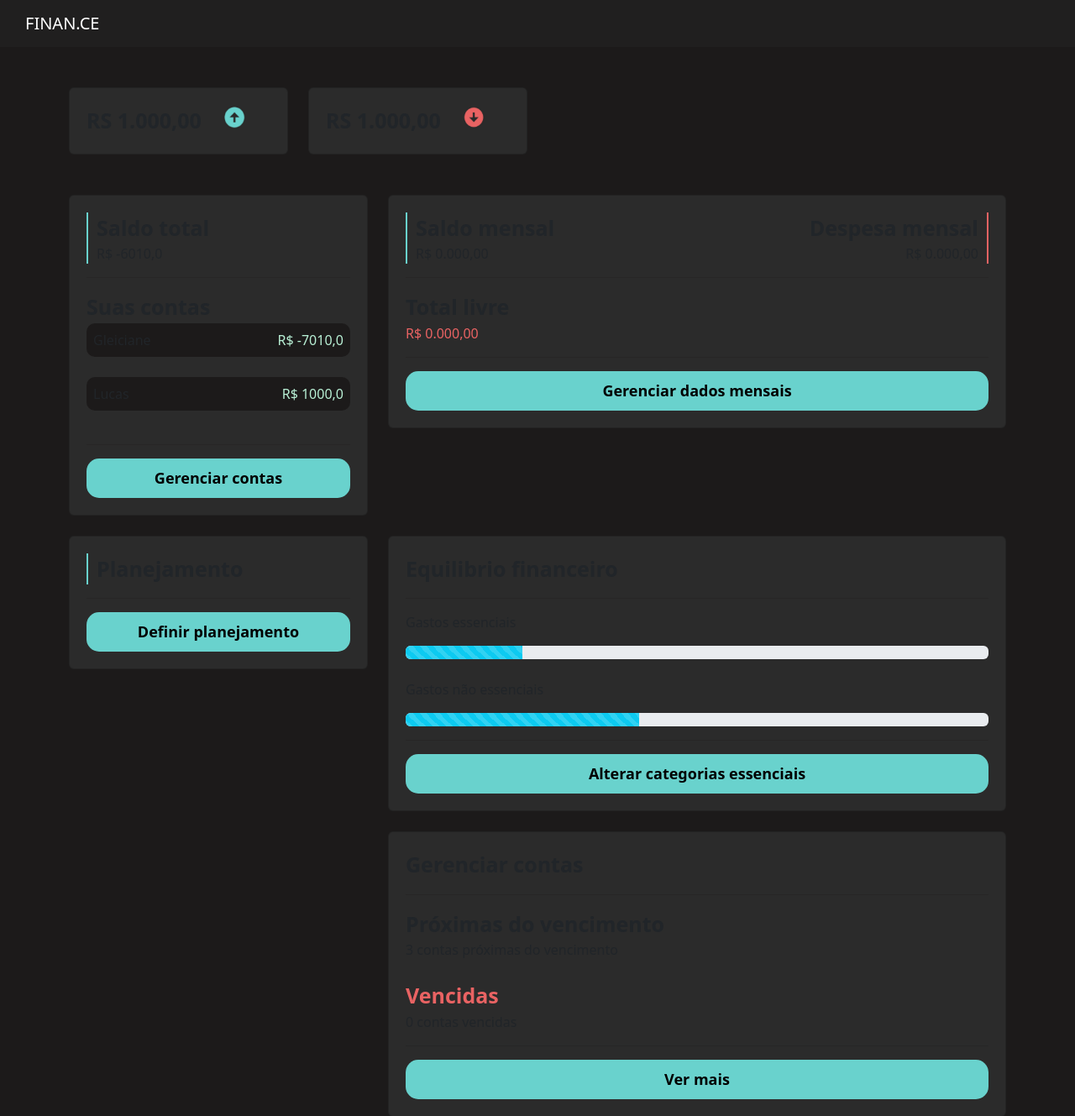
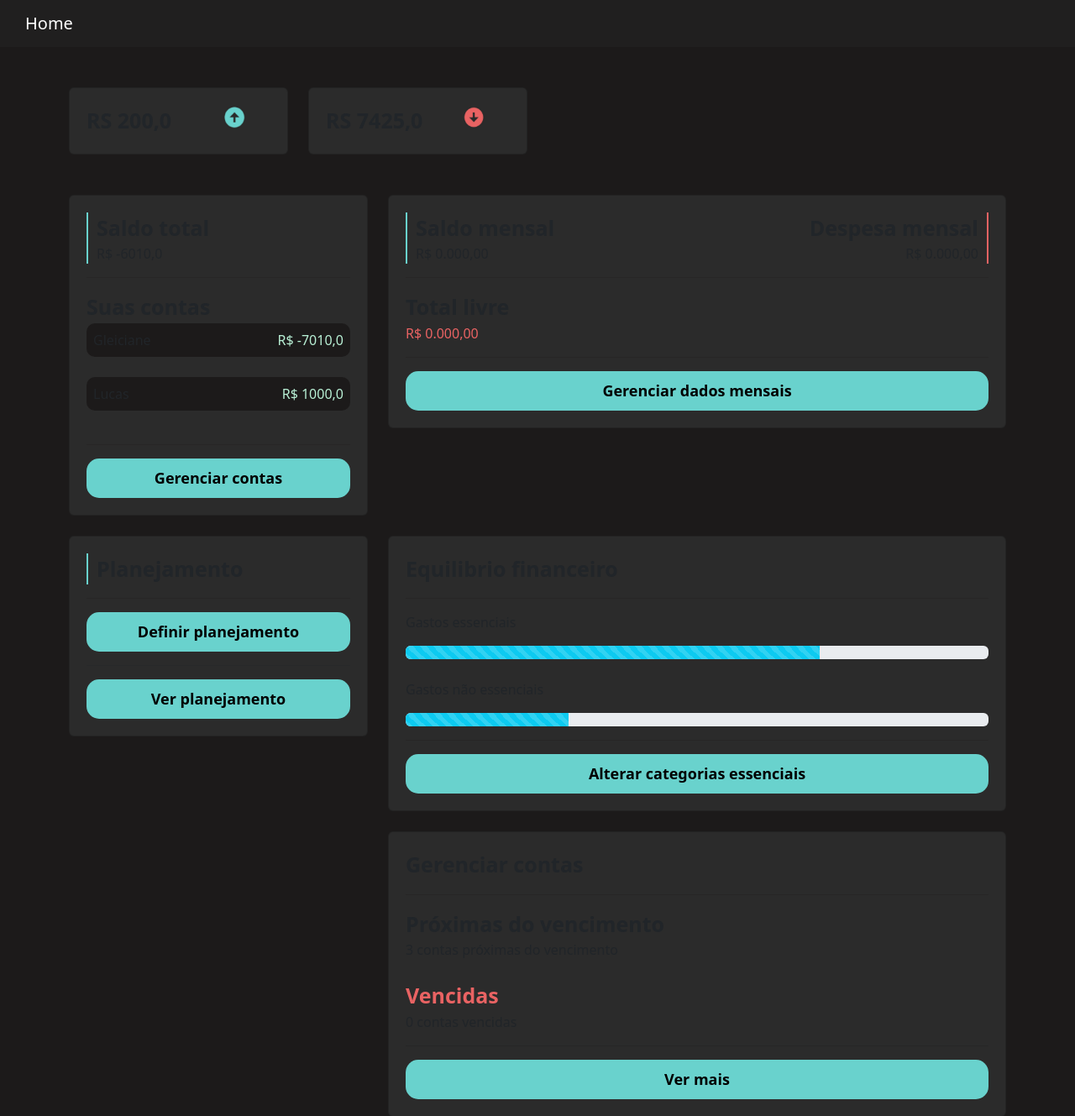
Before and after one commit to Lukinhas0601/pythonando_week7.0, a Django app: page /perfil/home/ in a window 1280 px wide. Shown: the top 1329 px of the page at 84% size. Run offline with Django 4.2, Linux system fonts and the light colour scheme; data comes from the database, SQL or seed files in the repository; both versions use the stored data as it was after the commit.

Commit message:
aula 3 finalizado

```diff
--- a/perfil/templates/home.html
+++ b/perfil/templates/home.html
@@ -13,11 +13,11 @@
         <br>
         <div class="row">
             <div class="col-md-3">
-                <a style="text-decoration: none; color:white;" href="#">
+                <a style="text-decoration: none; color:white;" href="{% url 'novo_valor' %}">
                     <div class="card">
                         <div class="row">
                             <div class="col-md-8">
-                                <span  class="fonte-destaque">RS 1.000,00</span>
+                                <span  class="fonte-destaque">RS {{total_entradas}}</span>
                             </div>
                             <div class="col-md">
                                 <img class="icone-setas" src="{% static 'perfil/img/entradas.png'%}">
@@ -28,11 +28,11 @@
                 </a>
             </div>
             <div class="col-md-3">
-                <a style="text-decoration: none; color:white;" href="#">
+                <a style="text-decoration: none; color:white;" href="{% url 'novo_valor' %}">
                     <div class="card">
                         <div class="row">
                             <div class="col-md-8">
-                                <span  class="fonte-destaque">RS 1.000,00</span>
+                                <span  class="fonte-destaque">RS {{total_saidas}}</span>
                             </div>
                             <div class="col-md">
                                 <img class="icone-setas" src="{% static 'perfil/img/saidas.png'%}">
@@ -112,7 +112,9 @@
                         <span class="fonte-destaque">Planejamento</span>
                     </div>
                     <hr class="hr-borda">
-                    <a href="#" class="botao-principal">Definir planejamento</a>
+                    <a href="{% url 'definir_planejamento' %}" class="botao-principal">Definir planejamento</a>
+                    <hr>
+                    <a href="{% url 'ver_planejamento' %}" class="botao-principal">Ver  planejamento</a>
                 </div>
             </div>
             <div class="col-md-8">
@@ -122,16 +124,16 @@
 
                     <p>Gastos essenciais</p>
                     <div class="progress">
-                        <div class="progress-bar progress-bar-striped bg-info" role="progressbar" style="width: 20%" aria-valuenow="50" aria-valuemin="0" aria-valuemax="100"></div>
+                        <div class="progress-bar progress-bar-striped bg-info" role="progressbar" style="width: {{percentual_gastos_essenciais}}%" aria-valuenow="50" aria-valuemin="0" aria-valuemax="100"></div>
                     </div>
                     <br>
                     <p>Gastos não essenciais</p>
                     <div class="progress">
-                        <div class="progress-bar progress-bar-striped bg-info" role="progressbar" style="width: 40%" aria-valuenow="50" aria-valuemin="0" aria-valuemax="100"></div>
+                        <div class="progress-bar progress-bar-striped bg-info" role="progressbar" style="width: {{percentual_gastos_nao_essenciais}}%" aria-valuenow="50" aria-valuemin="0" aria-valuemax="100"></div>
                     </div>
 
                     <hr class="hr-borda">
-                    <a href="#" class="botao-principal">Alterar categorias essenciais</a>
+                    <a href="{% url 'gerenciar' %}" class="botao-principal">Alterar categorias essenciais</a>
 
                 </div>
             </div>
@@ -154,7 +156,7 @@
 
                     <hr class="hr-borda">
 
-                    <a href="#" class="botao-principal">Ver mais</a>
+                    <a href="{% url 'ver_contas' %}" class="botao-principal">Ver mais</a>
 
                 </div>
             </div>
--- a/perfil/utils.py
+++ b/perfil/utils.py
@@ -1,5 +1,26 @@
+from extrato.models import Valores
+from datetime import datetime
+
+
+
 def calcula_total(obj, campo):
     total = 0
     for i in obj:
         total += getattr(i, campo)
     return total
+
+def calcula_equilibrio_financeiro():
+    gastos_essenciais = Valores.objects.filter(data__month=datetime.now().month).filter(tipo='S').filter(categoria__essencial=True)
+    gastos_nao_essenciais = Valores.objects.filter(data__month=datetime.now().month).filter(tipo='S').filter(categoria__essencial=False)
+
+    total_gastos_essenciais = calcula_total(gastos_essenciais, 'valor')
+    total_gastos_nao_essenciais = calcula_total(gastos_nao_essenciais, 'valor')
+
+    total = total_gastos_essenciais + total_gastos_nao_essenciais
+    try:
+        percentual_gastos_essenciais = total_gastos_essenciais * 100 / total
+        percentual_gastos_nao_essenciais = total_gastos_nao_essenciais * 100 / total
+
+        return percentual_gastos_essenciais, percentual_gastos_nao_essenciais
+    except:
+        return 0, 0
--- a/perfil/views.py
+++ b/perfil/views.py
@@ -3,14 +3,31 @@ from django.http import HttpResponse
 from .models import Conta, Categoria
 from django.contrib import messages
 from django.contrib.messages import constants
-from .utils import calcula_total
+from .utils import calcula_total, calcula_equilibrio_financeiro
+from extrato.models import Valores
+from datetime import datetime
 
 def home(request):
+    valores = Valores.objects.filter(data__month=datetime.now().month)
+    entradas = valores.filter(tipo='E')
+    saidas = valores.filter(tipo='S')
+
+    total_entradas = calcula_total(entradas, 'valor')
+    total_saidas = calcula_total(saidas, 'valor')
+
     contas = Conta.objects.all()
 
     total_conta = calcula_total(contas, 'valor')
 
-    return render(request, 'home.html', {'contas' : contas, 'total_conta' : total_conta})
+    percentual_gastos_essenciais, percentual_gastos_nao_essenciais = calcula_equilibrio_financeiro()
+
+    return render(request, 'home.html', {'contas' : contas,
+                                         'total_conta' : total_conta,
+                                         'total_entradas' :  total_entradas,
+                                         'total_saidas' :  total_saidas,
+                                         'percentual_gastos_essenciais' : int(percentual_gastos_essenciais),
+                                         'percentual_gastos_nao_essenciais' : int(percentual_gastos_nao_essenciais), })
+
 
 def gerenciar(request):
     contas = Conta.objects.all()
@@ -85,6 +102,10 @@ def dashboard(request):
 
     for categoria in categorias:
         total = 0
-        valores = Valores.obje
+        valores = Valores.objects.filter(categoria=categoria)
+        for v in valores:
+            total += v.valor
+        dados[categoria.categoria] = total
 
-    return render(request, 'dashboard.html')
+
+    return render(request, 'dashboard.html', {'labels' : list(dados.keys()), 'values' : list((dados.values()))})
--- a/templates/bases/base.html
+++ b/templates/bases/base.html
@@ -13,7 +13,7 @@
   </head>
   <body>
     <nav class="navbar navbar-expand-lg navbar-dark" style="background-color: #201F1F;">
-        <a class="navbar-brand" style="margin-left: 30px" href="">FINAN.CE</a>
+        <a class="navbar-brand" style="margin-left: 30px" href="{% url 'home' %}">Home</a>
     </nav>
     {% block 'body' %}{% endblock %}
     <script src="https://cdn.jsdelivr.net/npm/bootstrap@5.3.0-alpha1/dist/js/bootstrap.bundle.min.js"></script>
```
Also changed, not shown: db.sqlite3.
